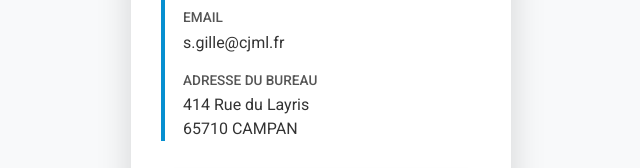
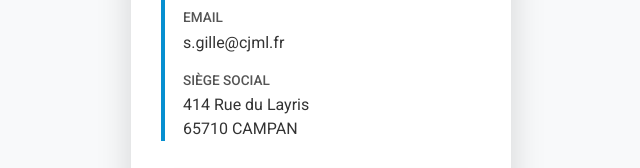
Before and after one commit to Centre-Jean-Marie-LARRIEU/assets-cjml, a plain HTML site: page vcards/s_gille_cjml_fr.html in a window 1280 px wide. Shown: the part 509-677 px from the top of the page, 319-959 px from the left. Drawn offline with Linux system fonts and the light colour scheme.

Commit message:
Automated update of s_gille_cjml_fr.html

```diff
--- a/vcards/s_gille_cjml_fr.html
+++ b/vcards/s_gille_cjml_fr.html
@@ -250,7 +250,7 @@
         <div class="contact-info">
             <div class="contact-item"><span class="label">Ligne directe</span><a href="tel:+33562913268">05 62 91 32 68</a></div><div class="contact-item"><span class="label">Mobile</span><a href="tel:+33777685533">07 77 68 55 33</a></div><div class="contact-item"><span class="label">Email</span><a href="mailto:s.gille@cjml.fr">s.gille@cjml.fr</a></div>
 			<div class="contact-item">
-                <span class="label">Adresse du Bureau</span>
+                <span class="label">Siège Social</span>
                 <a href="{{address_url_maps}}" target="_blank" rel="noopener noreferrer">414 Rue du Layris<br>65710 CAMPAN</a>
             </div>
         </div>
```
